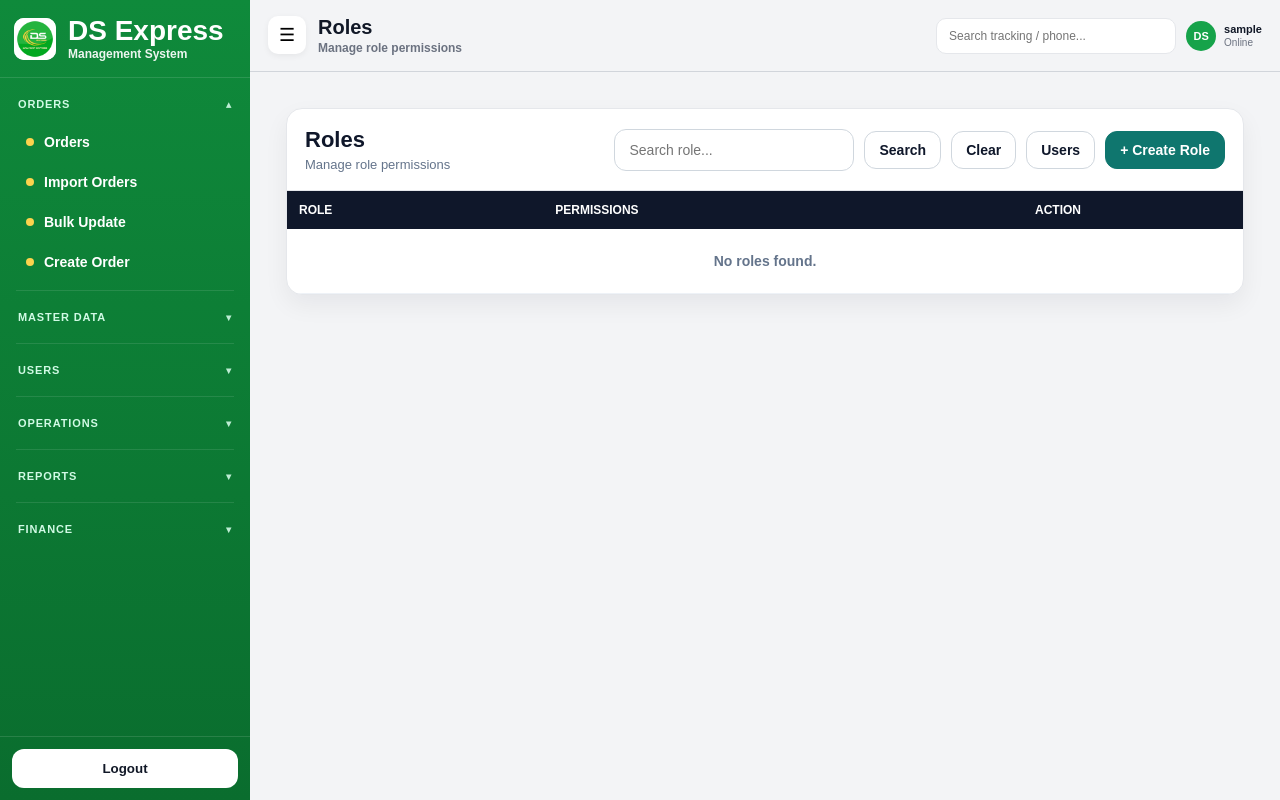
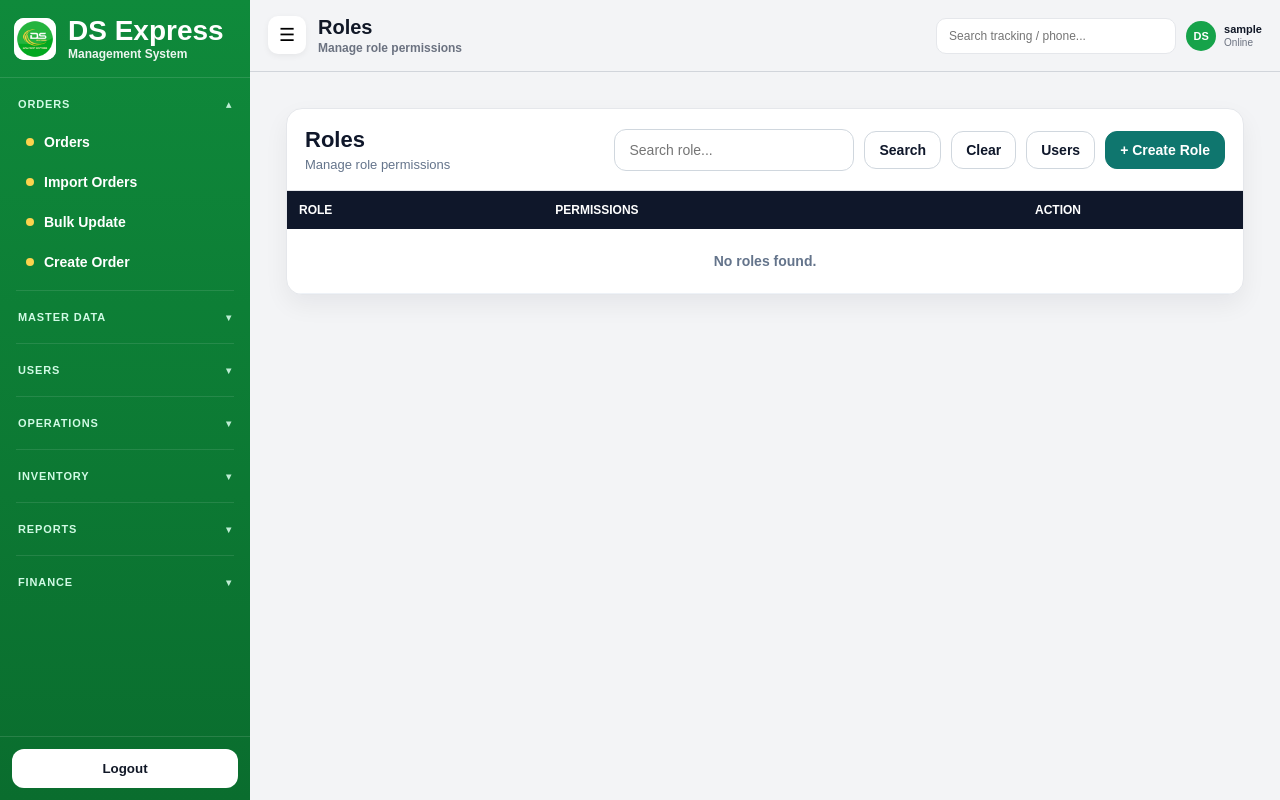
Before and after one commit to tanshychiev/dsexpress, a Django app: page /users/roles/ in a window 1280 px wide. Run offline with Django 5.2, Linux system fonts and the light colour scheme; the visitor is signed in with stand-in values (Sample User, id 1).

Commit message:
add inventory menu to sidebar

```diff
--- a/templates/base.html
+++ b/templates/base.html
@@ -512,6 +512,36 @@
 
         <div class="menu-sep"></div>
 
+        <div class="menu-title {% if request.path|slice:':11' == '/inventory/' %}open{% endif %}" data-target="group-inventory">Inventory</div>
+        <div class="menu-group {% if request.path|slice:':11' != '/inventory/' %}hidden-sec{% endif %}" id="group-inventory">
+          <a class="menu-item {% if request.path == '/inventory/' %}active{% endif %}" href="{% url 'inventory:list' %}">
+            <span class="dot"></span>
+            <span class="menu-label">Inventory</span>
+          </a>
+
+          <a class="menu-item {% if request.path == '/inventory/stock-in/' %}active{% endif %}" href="{% url 'inventory:stock_in' %}">
+            <span class="dot"></span>
+            <span class="menu-label">Stock In</span>
+          </a>
+
+          <a class="menu-item {% if request.path == '/inventory/adjust/' %}active{% endif %}" href="{% url 'inventory:adjust' %}">
+            <span class="dot"></span>
+            <span class="menu-label">Adjust Stock</span>
+          </a>
+
+          <a class="menu-item {% if request.path == '/inventory/confirm/' %}active{% endif %}" href="{% url 'inventory:confirm' %}">
+            <span class="dot"></span>
+            <span class="menu-label">Confirm Stock</span>
+          </a>
+
+          <a class="menu-item {% if request.path == '/inventory/history/' %}active{% endif %}" href="{% url 'inventory:history' %}">
+            <span class="dot"></span>
+            <span class="menu-label">Stock History</span>
+          </a>
+        </div>
+
+        <div class="menu-sep"></div>
+
         <div class="menu-title" data-target="group-reports">Reports</div>
         <div class="menu-group hidden-sec" id="group-reports">
           <a class="menu-item {% if request.resolver_match and request.resolver_match.url_name == 'delivery_report' or request.resolver_match and request.resolver_match.url_name == 'delivery_report_png' or request.resolver_match and request.resolver_match.url_name == 'delivery_report_pdf' or request.resolver_match and request.resolver_match.url_name == 'delivery_report_upload' %}active{% endif %}" href="{% url 'delivery_report' %}">
```
